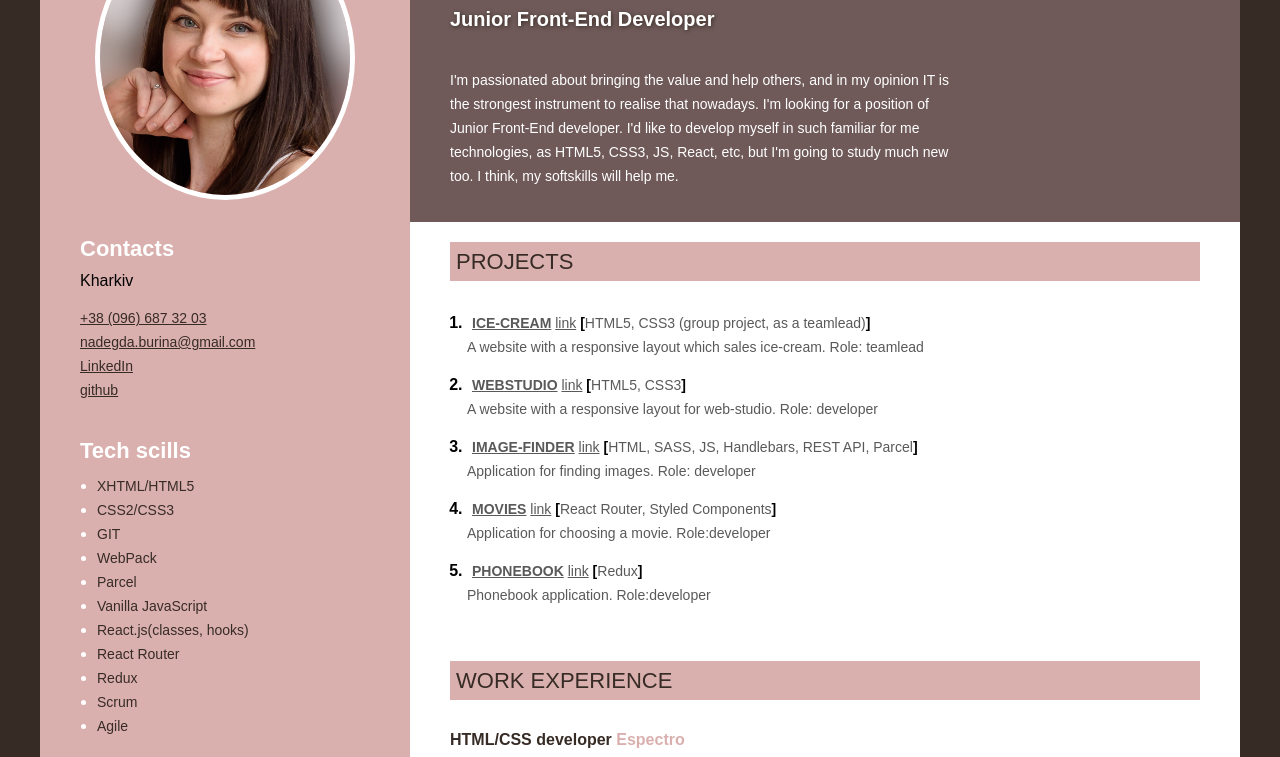
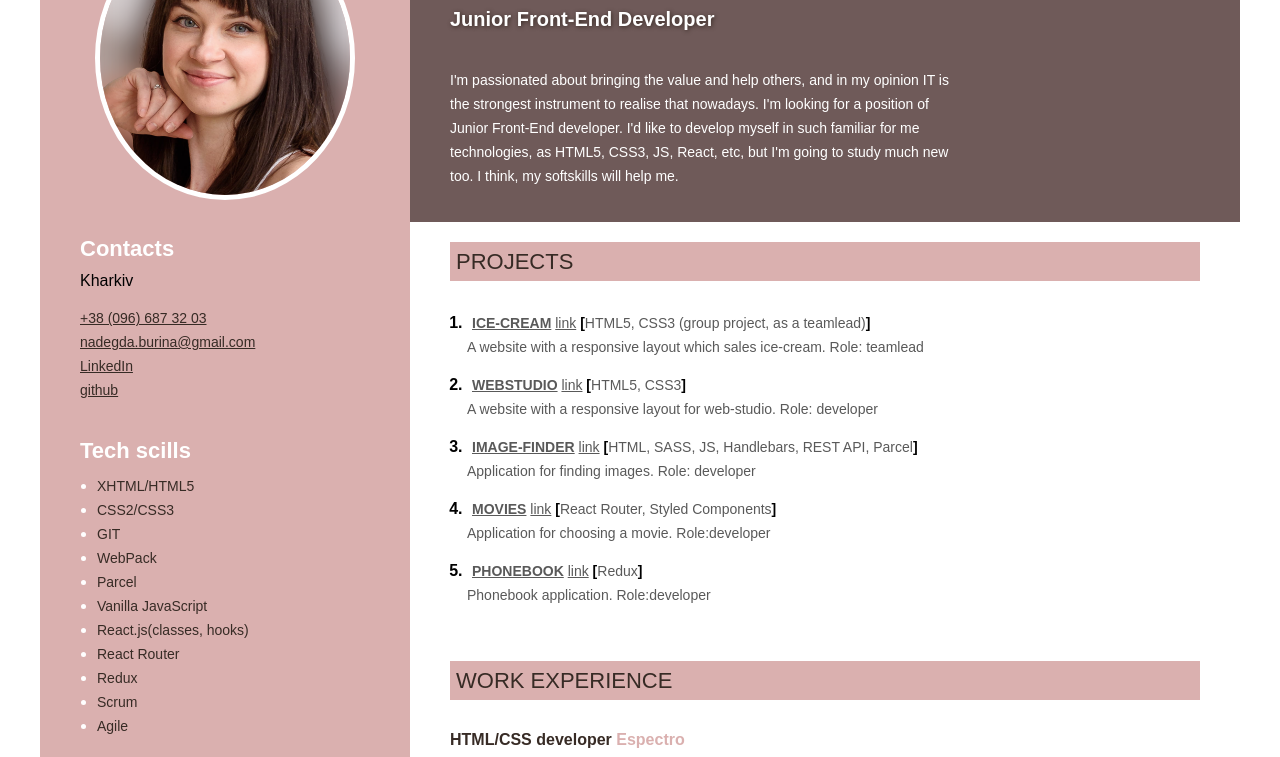
Before and after one commit to Nadiia-Myronenko/CV, a plain HTML site: page index.html in a window 1280 px wide. Shown: the part 114-871 px from the top of the page. Drawn offline with Linux system fonts and the light colour scheme.

Commit message:
body bgcolor

```diff
--- a/css/style.css
+++ b/css/style.css
@@ -1,5 +1,5 @@
 body {
-  background-color: #372b25;
+  background-color: #fff;
   font-family: "Monserrat", sans-serif;
   margin: 0;
 }
```
